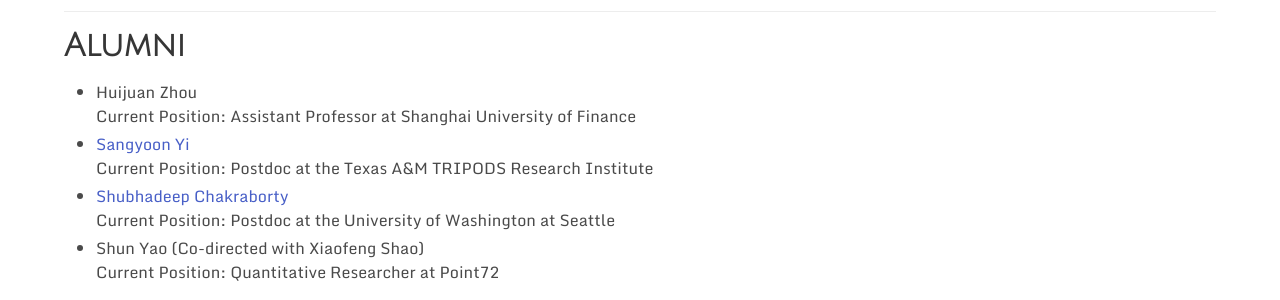
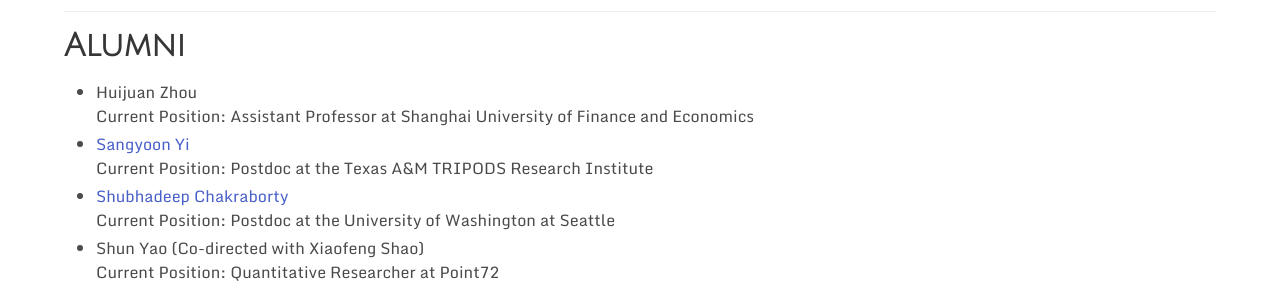
Before and after one commit to zhangxianyang11/zhangxiany-tamu.github.io, a Jekyll site: the page built from _pages/team.md, in a window 1280 px wide. Shown: the part 456-756 px from the top of the page. Built offline with Jekyll 4.4.1, drawn with Linux system fonts in a browser that asks for light colours; a style sheet for code colours, icons or effects is not loaded.

Commit message:
Update team.md

```diff
--- a/_pages/team.md
+++ b/_pages/team.md
@@ -36,7 +36,7 @@ permalink: /team
         <div class="content">
           <h1>Alumni</h1>
           <p><ul>
-            <li>Huijuan Zhou<br/>Current Position: Assistant Professor at Shanghai University of Finance</li>
+            <li>Huijuan Zhou<br/>Current Position: Assistant Professor at Shanghai University of Finance and Economics</li>
             <li><a href="https://people.tamu.edu/~sangyoon0704/">Sangyoon Yi</a><br/>Current Position: Postdoc at the Texas A&M TRIPODS Research Institute</li>
             <li><a href="https://shubhadeepstat.wixsite.com/shubhadeep">Shubhadeep Chakraborty</a><br/>Current Position: Postdoc at the University of Washington at Seattle</li>
             <li>Shun Yao (Co-directed with Xiaofeng Shao)<br/>Current Position: Quantitative Researcher at Point72</li>
```
